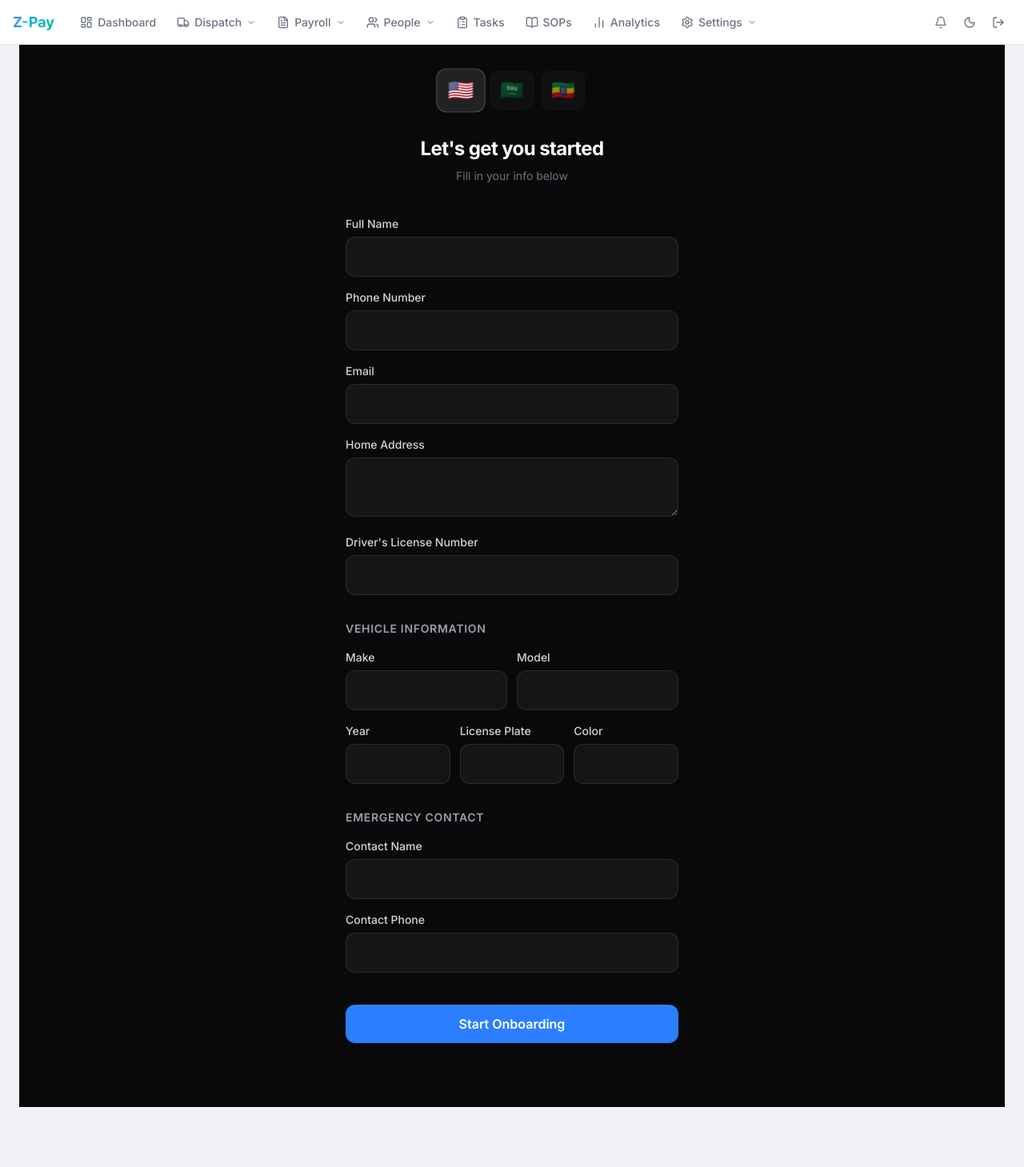
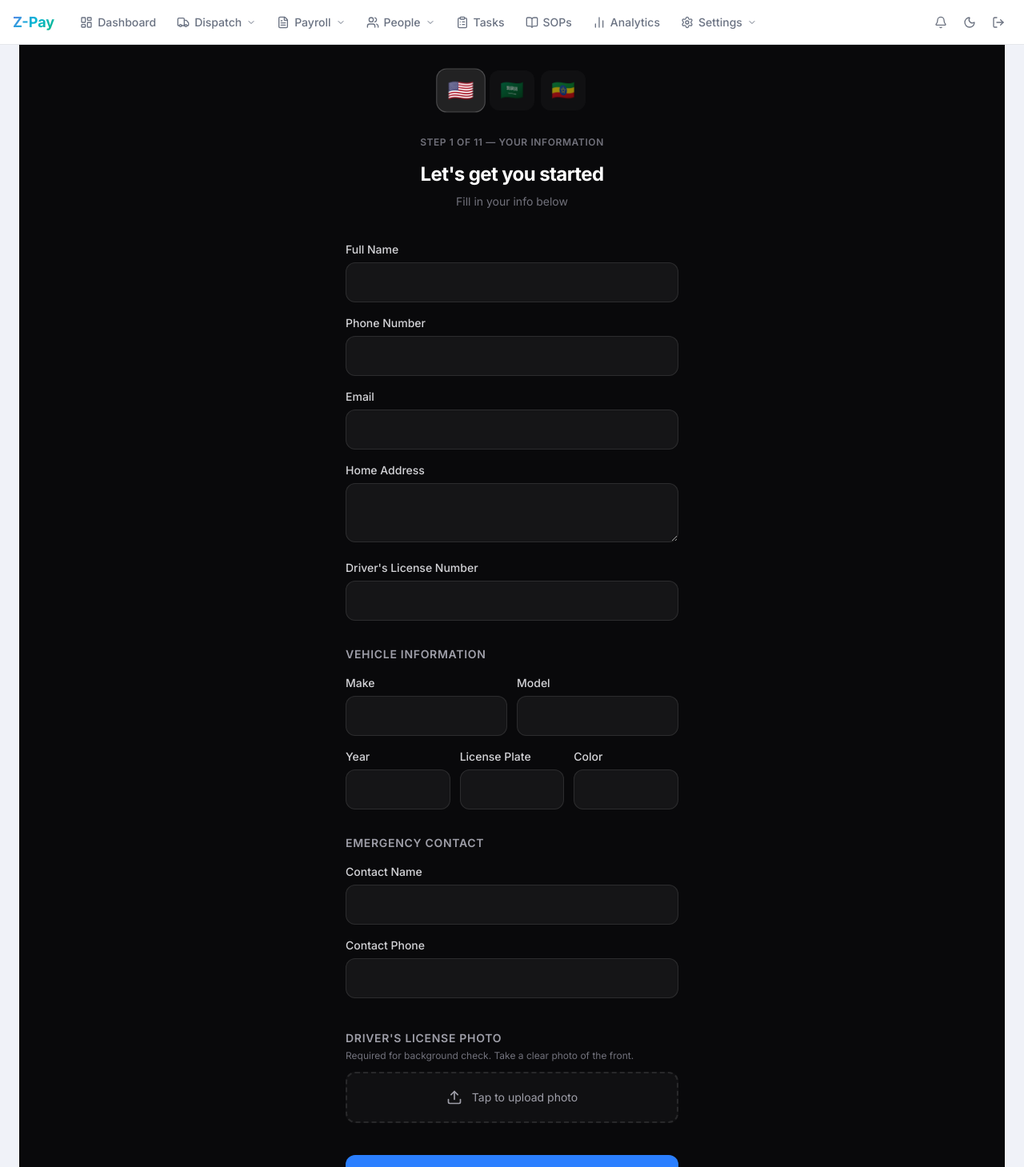
Before and after one commit to kingmalik/zpay-v2, a Next.js app in the folder frontend/: page /apply in a window 1280 px wide. Shown: the top 1459 px of the page at 80% size. Before the commit the page ends 1408 px from the top, so only its background shows below. Built offline with nearby package versions, Linux system fonts and the light colour scheme.

Commit message:
feat: DL upload on intake, step 1 label, fix upload docs step action

```diff
--- a/frontend/app/apply/page.tsx
+++ b/frontend/app/apply/page.tsx
@@ -1,10 +1,12 @@
 'use client'
 
+import { useRef } from 'react'
 import { useRouter } from 'next/navigation'
 import IntakeForm from '../join/[token]/IntakeForm'
 
 export default function ApplyPage() {
   const router = useRouter()
+  const pendingToken = useRef<string>('')
 
   const handleSubmit = async (values: Record<string, string>) => {
     const res = await fetch(`${process.env.NEXT_PUBLIC_API_URL}/api/data/onboarding/apply`, {
@@ -14,14 +16,15 @@ export default function ApplyPage() {
     })
     if (!res.ok) throw new Error('apply failed')
     const result = await res.json()
-    router.replace(`/join/${result.token}`)
+    pendingToken.current = result.token
+    return { onboarding_id: result.onboarding_id as number | undefined }
   }
 
   return (
     <IntakeForm
       token="apply"
       overrideSubmit={handleSubmit}
-      onComplete={() => {}}
+      onComplete={() => router.replace(`/join/${pendingToken.current}`)}
     />
   )
 }
--- a/frontend/app/join/[token]/IntakeForm.tsx
+++ b/frontend/app/join/[token]/IntakeForm.tsx
@@ -2,7 +2,7 @@
 
 import { useState, useRef } from 'react'
 import { motion } from 'framer-motion'
-import { Loader2 } from 'lucide-react'
+import { Loader2, Upload, CheckCircle2 } from 'lucide-react'
 
 /* ─── Types ──────────────────────────────────────────────────────────── */
 
@@ -13,13 +13,15 @@ interface IntakeFormProps {
   initialLang?: Lang
   prefill?: { full_name?: string; phone?: string; email?: string }
   onComplete: (data: Record<string, unknown>) => void
-  /** When provided, bypasses the internal API call and delegates submission to the parent. */
-  overrideSubmit?: (values: Record<string, string>) => Promise<void>
+  /** When provided, bypasses the internal API call and delegates submission to the parent.
+   *  Should return { onboarding_id } so the form can upload the DL file. */
+  overrideSubmit?: (values: Record<string, string>) => Promise<{ onboarding_id?: number } | void>
 }
 
 /* ─── Translations ───────────────────────────────────────────────────── */
 
 const T: Record<string, Record<Lang, string>> = {
+  stepLabel:    { en: 'Step 1 of 11 — Your Information', ar: 'الخطوة 1 من 11 — معلوماتك', am: 'ደረጃ 1 ከ 11 — መረጃዎ' },
   header:       { en: "Let's get you started", ar: 'هيا نبدأ', am: 'እንጀምር' },
   subtitle:     { en: 'Fill in your info below', ar: 'املأ معلوماتك أدناه', am: 'ከዚህ በታች መረጃዎን ይሙሉ' },
   fullName:     { en: 'Full Name', ar: 'الاسم الكامل', am: 'ሙሉ ስም' },
@@ -43,6 +45,10 @@ const T: Record<string, Record<Lang, string>> = {
   invalidPhone: { en: 'Invalid phone', ar: 'رقم هاتف غير صالح', am: 'ልክ ያልሆነ ስልክ' },
   invalidYear:  { en: 'Invalid year', ar: 'سنة غير صالحة', am: 'ልክ ያልሆነ ዓመት' },
   error:        { en: 'Something went wrong. Please try again.', ar: 'حدث خطأ. يرجى المحاولة مرة أخرى.', am: 'ችግር ተፈጥሯል። እባክዎ እንደገና ይሞክሩ።' },
+  dlPhoto:      { en: "Driver's License Photo", ar: 'صورة رخصة القيادة', am: 'የመንጃ ፈቃድ ፎቶ' },
+  dlPhotoHint:  { en: 'Required for background check. Take a clear photo of the front.', ar: 'مطلوب لفحص الخلفية. التقط صورة واضحة للوجه الأمامي.', am: 'ለዳራ ምርመራ ያስፈልጋል። የፊቱን ግልፅ ፎቶ ይውሰዱ።' },
+  dlPhotoBtn:   { en: 'Tap to upload photo', ar: 'انقر لرفع الصورة', am: 'ፎቶ ለመስቀል ጠቅ ያድርጉ' },
+  dlPhotoDone:  { en: 'Photo ready', ar: 'الصورة جاهزة', am: 'ፎቶ ዝግጁ ነው' },
 }
 
 const FLAGS: Record<Lang, string> = { en: '🇺🇸', ar: '🇸🇦', am: '🇪🇹' }
@@ -92,7 +98,9 @@ export default function IntakeForm({ token, initialLang = 'en', prefill, onCompl
   const [errors, setErrors] = useState<Partial<Record<FieldKey, string>>>({})
   const [submitting, setSubmitting] = useState(false)
   const [submitError, setSubmitError] = useState('')
+  const [dlFile, setDlFile] = useState<File | null>(null)
   const formRef = useRef<HTMLDivElement>(null)
+  const fileInputRef = useRef<HTMLInputElement>(null)
 
   const isRtl = lang === 'ar'
 
@@ -127,15 +135,30 @@ export default function IntakeForm({ token, initialLang = 'en', prefill, onCompl
     return true
   }
 
+  const uploadDL = async (onboarding_id: number, file: File) => {
+    try {
+      const fd = new FormData()
+      fd.append('file', file)
+      fd.append('file_type', 'drivers_license')
+      await fetch(`${process.env.NEXT_PUBLIC_API_URL}/api/data/onboarding/${onboarding_id}/upload`, {
+        method: 'POST',
+        body: fd,
+      })
+    } catch {
+      // Non-blocking — continue even if DL upload fails
+    }
+  }
+
   const handleSubmit = async () => {
     if (!validate()) return
     setSubmitting(true)
     setSubmitError('')
     try {
+      let onboarding_id: number | undefined
       if (overrideSubmit) {
-        await overrideSubmit({ ...values, language: lang })
-        return
-      }
+        const result = await overrideSubmit({ ...values, language: lang })
+        onboarding_id = (result as { onboarding_id?: number } | void)?.onboarding_id
+      } else {
         const res = await fetch(`${process.env.NEXT_PUBLIC_API_URL}/api/data/onboarding/join/${token}/step`, {
           method: 'POST',
           headers: { 'Content-Type': 'application/json' },
@@ -143,7 +166,12 @@ export default function IntakeForm({ token, initialLang = 'en', prefill, onCompl
         })
         if (!res.ok) throw new Error('submit failed')
         const result = await res.json()
-      onComplete(result)
+        onboarding_id = result?.id
+      }
+      if (dlFile && onboarding_id) {
+        await uploadDL(onboarding_id, dlFile)
+      }
+      onComplete({})
     } catch {
       setSubmitError(T.error[lang])
       setSubmitting(false)
@@ -208,6 +236,12 @@ export default function IntakeForm({ token, initialLang = 'en', prefill, onCompl
           ))}
         </motion.div>
 
+        {/* Step label */}
+        <motion.p className="text-center text-xs font-semibold text-zinc-500 uppercase tracking-wider mb-4"
+          initial={{ opacity: 0 }} animate={{ opacity: 1 }} transition={{ duration: 0.3 }}>
+          {T.stepLabel[lang]}
+        </motion.p>
+
         {/* Header */}
         <motion.div className="text-center mb-10" initial={{ opacity: 0, y: 12 }}
           animate={{ opacity: 1, y: 0 }} transition={{ duration: 0.5, delay: 0.1 }}>
@@ -249,8 +283,34 @@ export default function IntakeForm({ token, initialLang = 'en', prefill, onCompl
           </div>
         </motion.div>
 
+        {/* DL Upload */}
+        <motion.div className="mb-10" variants={fadeUp} initial="hidden" animate="visible" custom={3}>
+          <h2 className="text-sm font-semibold text-zinc-400 uppercase tracking-wider mb-1">{T.dlPhoto[lang]}</h2>
+          <p className="text-xs text-zinc-500 mb-3">{T.dlPhotoHint[lang]}</p>
+          <input
+            ref={fileInputRef}
+            type="file"
+            accept="image/*,.pdf"
+            capture="environment"
+            className="hidden"
+            onChange={e => setDlFile(e.target.files?.[0] ?? null)}
+          />
+          <button
+            type="button"
+            onClick={() => fileInputRef.current?.click()}
+            className={`w-full border-2 border-dashed rounded-xl px-4 py-5 flex items-center justify-center gap-3 transition-colors min-h-[64px]
+              ${dlFile ? 'border-emerald-500/40 bg-emerald-500/5' : 'border-white/10 bg-white/3 hover:border-white/20 hover:bg-white/5'}`}
+          >
+            {dlFile ? (
+              <><CheckCircle2 className="w-5 h-5 text-emerald-400 shrink-0" /><span className="text-sm text-emerald-300 font-medium truncate">{T.dlPhotoDone[lang]} — {dlFile.name}</span></>
+            ) : (
+              <><Upload className="w-5 h-5 text-zinc-400 shrink-0" /><span className="text-sm text-zinc-400">{T.dlPhotoBtn[lang]}</span></>
+            )}
+          </button>
+        </motion.div>
+
         {/* Submit */}
-        <motion.div variants={fadeUp} initial="hidden" animate="visible" custom={3}>
+        <motion.div variants={fadeUp} initial="hidden" animate="visible" custom={4}>
           <button onClick={handleSubmit} disabled={submitting}
             className="w-full px-6 py-3 min-h-[48px] rounded-xl bg-blue-500 hover:bg-blue-400 disabled:bg-blue-500/50 disabled:cursor-not-allowed text-white font-semibold transition-colors flex items-center justify-center gap-2">
             {submitting ? (
--- a/frontend/app/join/[token]/page.tsx
+++ b/frontend/app/join/[token]/page.tsx
@@ -98,7 +98,8 @@ const S = {
   },
   documents: {
     title: { en: 'Upload Documents', ar: 'رفع المستندات', am: 'ሰነዶች ይስቀሉ' },
-    description: { en: 'Upload your required documents inside the FirstAlt app. If you have trouble, you can send them directly to Acumen and they will upload on your behalf. Required: driver\'s license, vehicle registration, and vehicle inspection.', ar: 'قم برفع مستنداتك المطلوبة داخل تطبيق FirstAlt. إذا واجهت صعوبة، يمكنك إرسالها مباشرة لأكيومن وسيقومون بالرفع نيابةً عنك. المطلوب: رخصة القيادة، تسجيل السيارة، وفحص السيارة.', am: 'ሰነዶቻቸዎን ያስፈልጋሉ በFirstAlt መተግበሪያ ውስጥ ይስቀሉ። ችግር ካጋጠምዎ፣ ቀጥታ ለአኩመን ይላኩ እና በምትኩ ይሰቅሏቸዋል። የሚያስፈልጉ: የመንጃ ፈቃድ፣ የተሽከርካሪ ምዝገባ፣ እና የተሽከርካሪ ምርመራ።' },
+    description: { en: 'Upload your driver\'s license, vehicle registration, and vehicle inspection inside the FirstAlt app. Open the app and go to the Documents section.', ar: 'قم برفع رخصة القيادة وتسجيل السيارة وفحص السيارة داخل تطبيق FirstAlt. افتح التطبيق وانتقل إلى قسم المستندات.', am: 'የመንጃ ፈቃድ፣ የተሽከርካሪ ምዝገባ እና የተሽከርካሪ ምርመራ በFirstAlt መተግበሪያ ውስጥ ይስቀሉ። መተግበሪያውን ክፈቱ እና ወደ ሰነዶች ክፍል ይሂዱ።' },
+    action: { en: 'Open FirstAlt App', ar: 'افتح تطبيق FirstAlt', am: 'FirstAlt መተግበሪያ ክፈት' },
   },
   contract_waiting: {
     title: { en: 'Partner Contract', ar: 'عقد الشريك', am: 'የአጋር ውል' },
@@ -193,7 +194,7 @@ function getDriverCurrentStep(data: OnboardingData, token: string): DriverStep |
 
   // 6. Documents
   if (!isDone(data.files_status)) {
-    return { key: 'documents', stepNumber: stepNum, ...S.documents, hasAction: false, isWaiting: true, icon: <FileText className="w-6 h-6 text-zinc-400" /> }
+    return { key: 'documents', stepNumber: stepNum, ...S.documents, hasAction: true, actionLabel: S.documents.action, actionUrl: FIRSTALT_APP_URL, isWaiting: false, icon: <FileText className="w-6 h-6 text-zinc-400" /> }
   }
   stepNum++
 
```
Lines whose indentation alone changed are shown as unchanged.
